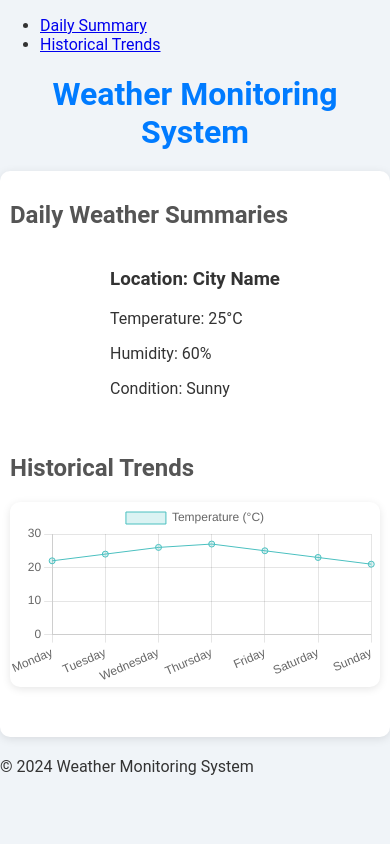
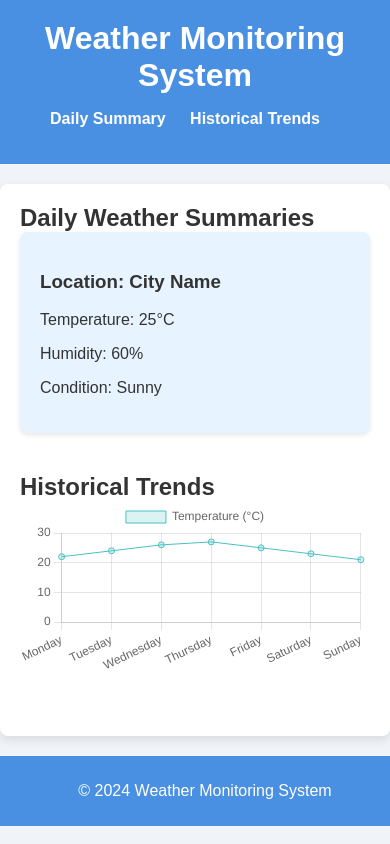
Before and after one commit to Dev18bhatt/WeatherMonitoring, a website: page public/views/index.html in a window 390 px wide. Drawn offline with nearby package versions, Linux system fonts and the light colour scheme; files that its build step writes are made by us from their sources; no server answers.

```diff
--- a/public/stylesheets/style.css
+++ /dev/null
@@ -1,147 +0,0 @@
-/* General Styles */
-body {
-    font-family: 'Roboto', sans-serif;
-    background-color: #f0f4f8;
-    /* Light background for contrast */
-    color: #333;
-    /* Default text color */
-    margin: 0;
-    padding: 0;
-}
-
-/* Container Styles */
-.container {
-    max-width: 1200px;
-    margin: 20px auto;
-    /* Center the container */
-    padding: 20px;
-    background: #ffffff;
-    /* White background for the main container */
-    border-radius: 10px;
-    /* Rounded corners */
-    box-shadow: 0 2px 10px rgba(0, 0, 0, 0.1);
-    /* Soft shadow for depth */
-}
-
-/* Heading Styles */
-h1 {
-    text-align: center;
-    color: #007bff;
-    /* Primary color for headings */
-    margin-bottom: 20px;
-}
-
-h2 {
-    color: #555;
-    /* Darker color for section headings */
-    margin-top: 20px;
-}
-
-/* Daily Weather Summary Section */
-#daily-summary {
-    margin-bottom: 40px;
-    /* Space below section */
-}
-
-/* Card Styles */
-#summary-container {
-    display: flex;
-    flex-wrap: wrap;
-    gap: 20px;
-    /* Space between cards */
-    justify-content: space-around;
-    /* Center align the cards */
-}
-
-.summary-card {
-    background: #ffffff;
-    /* White background for cards */
-    border-radius: 10px;
-    /* Rounded corners */
-    padding: 20px;
-    margin: 15px;
-    box-shadow: 0 4px 10px rgba(0, 0, 0, 0.1);
-    /* Card shadow */
-    transition: transform 0.2s, box-shadow 0.2s;
-    /* Transition for hover effects */
-    flex: 1 1 300px;
-    /* Responsive card sizing */
-    min-width: 250px;
-    /* Minimum width for cards */
-}
-
-.summary-card:hover {
-    transform: translateY(-5px);
-    /* Slight lift effect on hover */
-    box-shadow: 0 8px 20px rgba(0, 0, 0, 0.15);
-    /* Deeper shadow on hover */
-}
-
-/* Temperature and Weather Info */
-.summary-card h3 {
-    margin: 0 0 10px;
-    /* Margin for card title */
-    font-size: 1.5em;
-    /* Title size */
-    color: #007bff;
-    /* Primary color for titles */
-}
-
-.summary-card p {
-    margin: 5px 0;
-    /* Consistent margin for paragraphs */
-}
-
-/* Historical Trends Section */
-#historical-trends {
-    margin-bottom: 40px;
-    /* Space below section */
-}
-
-/* Chart Styles */
-canvas {
-    background: #ffffff;
-    /* White background for the chart */
-    border-radius: 10px;
-    /* Rounded corners for the chart */
-    box-shadow: 0 2px 8px rgba(0, 0, 0, 0.1);
-    /* Shadow for chart */
-}
-
-/* Alerts Section */
-#alerts {
-    margin-bottom: 20px;
-    /* Space below section */
-}
-
-#alert-container {
-    display: flex;
-    flex-direction: column;
-    gap: 15px;
-    /* Space between alerts */
-}
-
-.alert {
-    background-color: #ffeb3b;
-    /* Alert background color */
-    color: #333;
-    /* Text color */
-    padding: 10px;
-    border-radius: 8px;
-    /* Rounded corners for alerts */
-    box-shadow: 0 2px 4px rgba(0, 0, 0, 0.1);
-    /* Shadow for alerts */
-}
-
-/* Responsive Design */
-@media (max-width: 600px) {
-    .summary-card {
-        flex: 1 1 100%;
-        /* Full width on mobile */
-    }
-
-    .container {
-        padding: 10px;
-        /* Reduce padding on mobile */
-    }
-}
--- a/public/views/index.html
+++ b/public/views/index.html
@@ -5,20 +5,109 @@
     <meta charset="UTF-8">
     <meta name="viewport" content="width=device-width, initial-scale=1.0">
     <title>Weather Monitoring System</title>
-    <link rel="stylesheet" href="style.css">
     <script src="https://cdn.jsdelivr.net/npm/chart.js"></script>
+    <style>
+        body {
+            font-family: 'Arial', sans-serif;
+            margin: 0;
+            padding: 0;
+            background-color: #f0f4f8;
+            color: #333;
+        }
+
+        header {
+            background-color: #4A90E2;
+            color: white;
+            padding: 20px;
+            text-align: center;
+        }
+
+        nav ul {
+            list-style: none;
+            padding: 0;
+        }
+
+        nav ul li {
+            display: inline;
+            margin-right: 20px;
+        }
+
+        nav a {
+            color: white;
+            text-decoration: none;
+            font-weight: bold;
+        }
+
+        .container {
+            max-width: 1200px;
+            margin: 20px auto;
+            padding: 20px;
+            background: white;
+            border-radius: 8px;
+            box-shadow: 0 4px 10px rgba(0, 0, 0, 0.1);
+        }
+
+        h1,
+        h2 {
+            margin: 0;
+        }
+
+        section {
+            margin-bottom: 40px;
+        }
+
+        .card-container {
+            display: flex;
+            flex-wrap: wrap;
+            gap: 20px;
+        }
+
+        .card {
+            background: #e7f3fe;
+            border-radius: 8px;
+            padding: 20px;
+            flex: 1 1 calc(30% - 20px);
+            box-shadow: 0 2px 5px rgba(0, 0, 0, 0.1);
+            transition: transform 0.3s;
+        }
+
+        .card:hover {
+            transform: translateY(-5px);
+        }
+
+        footer {
+            text-align: center;
+            padding: 10px;
+            background-color: #4A90E2;
+            color: white;
+            position: relative;
+            bottom: 0;
+            width: 100%;
+        }
+
+        @media (max-width: 768px) {
+            .card {
+                flex: 1 1 calc(45% - 20px);
+            }
+        }
+
+        @media (max-width: 480px) {
+            .card {
+                flex: 1 1 100%;
+            }
+        }
+    </style>
 </head>
 
 <body>
     <header>
+        <h1>Weather Monitoring System</h1>
         <nav>
             <ul>
                 <li><a href="#daily-summary">Daily Summary</a></li>
                 <li><a href="#historical-trends">Historical Trends</a></li>
-
             </ul>
         </nav>
-        <h1>Weather Monitoring System</h1>
     </header>
 
     <main class="container">
@@ -42,8 +131,6 @@
             <h2>Historical Trends</h2>
             <canvas id="trendChart"></canvas>
         </section>
-
-
     </main>
 
     <footer>
```
Also changed, not shown: readme.md (added).
